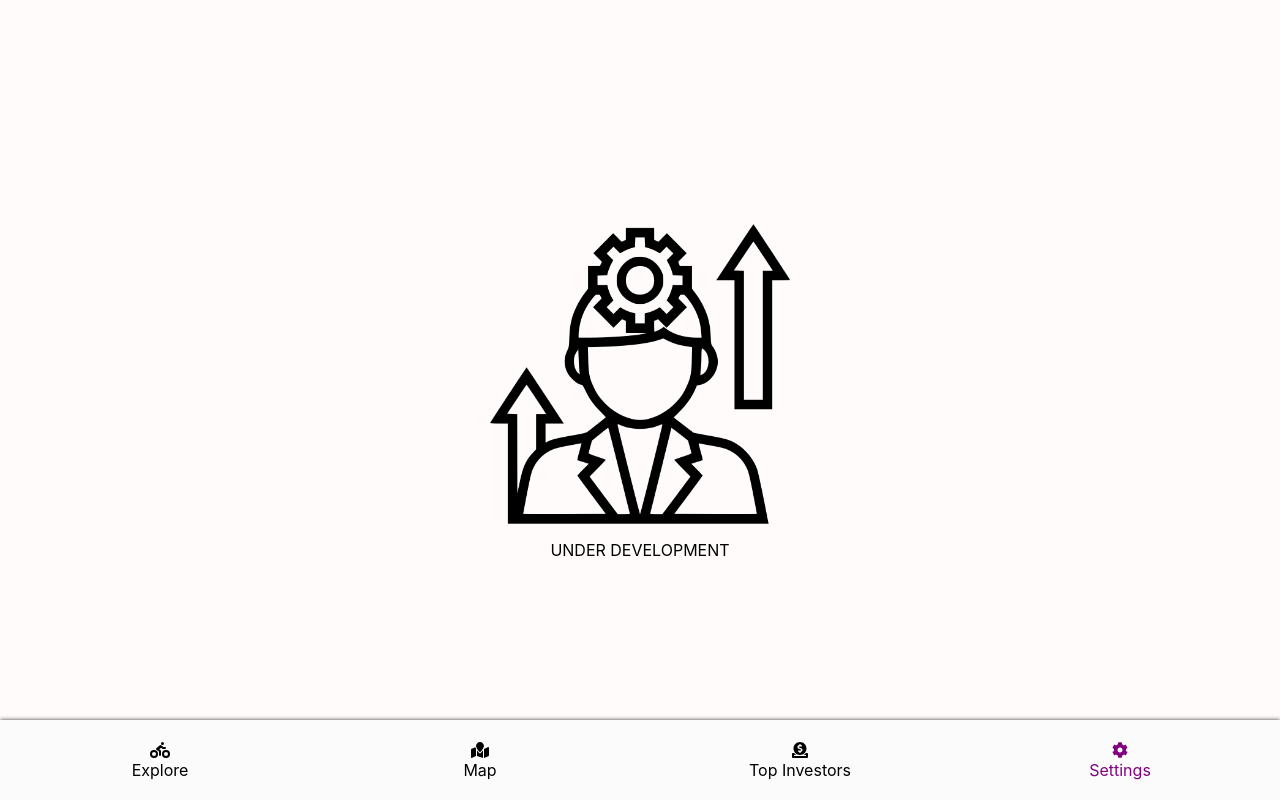
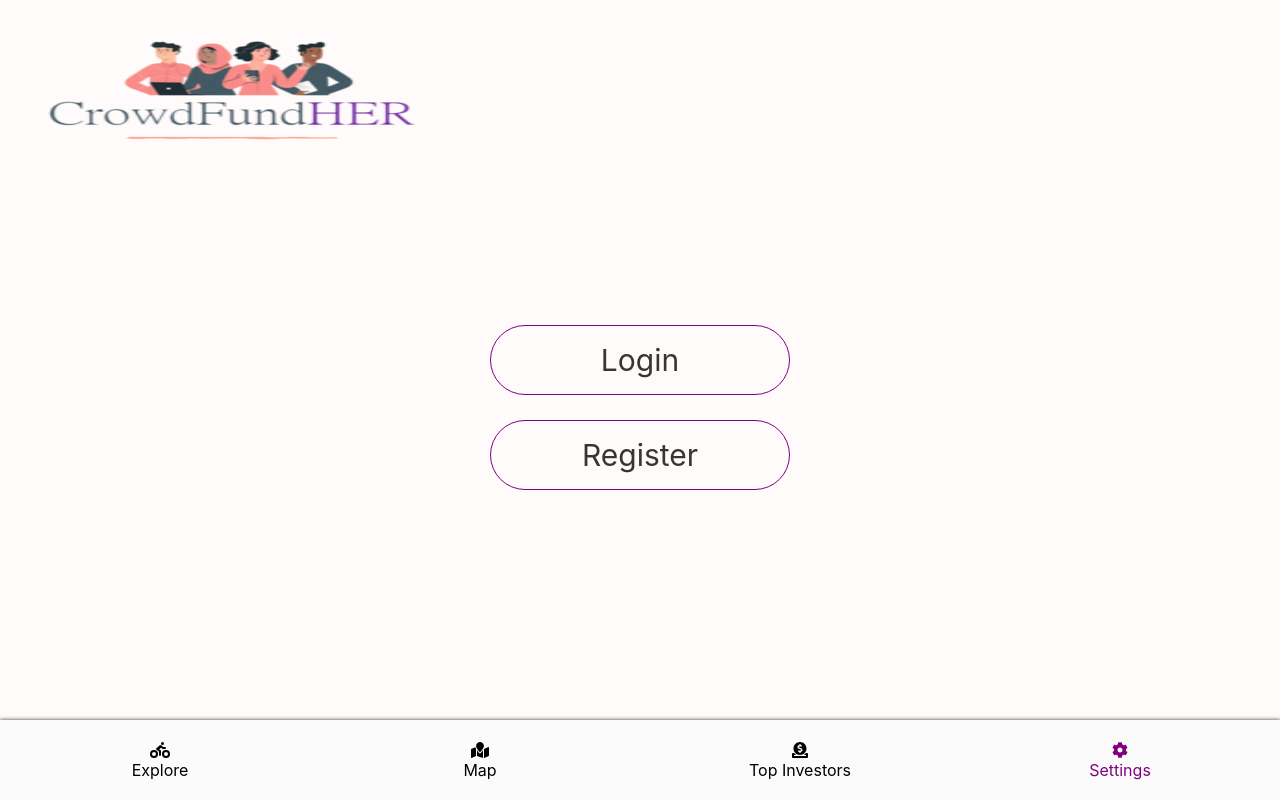
Before and after one commit to AnnaVih/crowd-funding-c3-team-1, a Next.js app: page /settings in a window 1280 px wide. Built offline with nearby package versions, Linux system fonts and the light colour scheme.

Commit message:
add action buttons to settings page

```diff
--- a/pages/settings/index.tsx
+++ b/pages/settings/index.tsx
@@ -1,13 +1,16 @@
+import { Button } from "../../components/ui/atoms/button"
+import { Logo } from "../../components/ui/atoms/logo"
 import { FooterNavigation } from "../../components/ui/molecules/footer-navigation"
-import { ImageWrapper, SettingsImageWrapper } from "../../styles/styled-components"
+import { Centered, ImageWrapper, SettingsImageWrapper } from "../../styles/styled-components"
 
 
 const Settings = () => (
   <>
-    <ImageWrapper>
-      <SettingsImageWrapper src="/images/in-development.png"/>
-      <p>UNDER DEVELOPMENT</p>
-    </ImageWrapper>
+    <Logo />
+    <Centered>
+        <Button  type="primary" linkTo="/auth/login" name="Login"/>
+        <Button  type="primary" linkTo="/auth/signup" name="Register"/>
+      </Centered>
     <FooterNavigation />
   </>
 )
```
